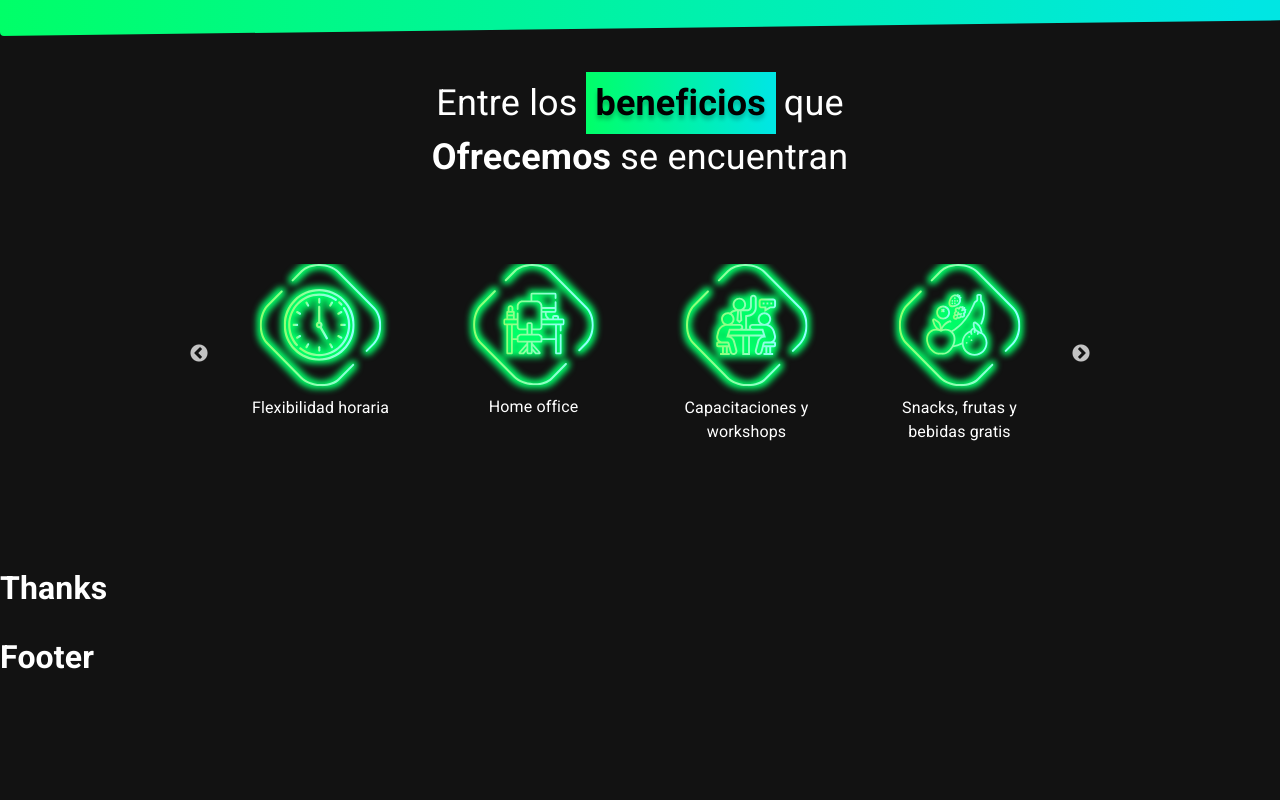
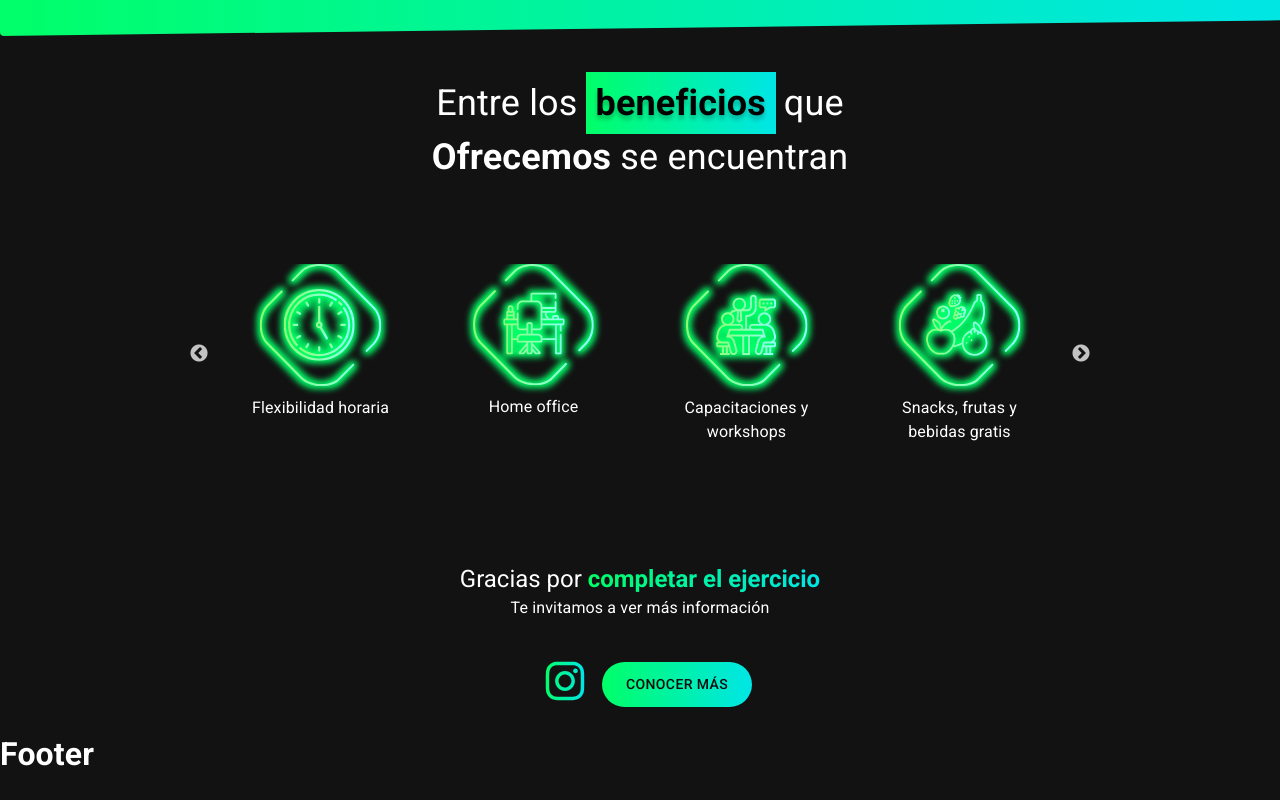
Before and after one commit to andresrubiot/mui-landing-page, a React (Create React App) app: page / in a window 1280 px wide. Shown: the part 945-1745 px from the top of the page. Before the commit the page ends 1648 px from the top, so only its background shows below. Built offline with nearby package versions, Linux system fonts and the light colour scheme.

Commit message:
Thanks section

```diff
--- a/src/App.css
+++ b/src/App.css
@@ -1,5 +1,9 @@
 @import "~slick-carousel/slick/slick.css";
 @import "~slick-carousel/slick/slick-theme.css";
+
+a {
+  text-decoration: none;
+}
 
 .active {
   color: #FFF;
@@ -7,6 +11,20 @@
   border-bottom: 2px solid transparent;
   border-image: linear-gradient(0.2turn, rgba(0, 230, 227, .1), rgba(0, 230, 227, .5), rgba(0, 255, 104, .5), rgba(0, 255, 104, .1));
   border-image-slice: 1;
+}
+
+.txt-gradient {
+  background: linear-gradient(270deg, #00E6E3 2.73%, #00FF68 100%);
+    -webkit-background-clip: text;
+    -webkit-text-fill-color: transparent;
+    background-clip: text;
+}
+
+.btn-gradient {
+  background-image: linear-gradient(270deg, #00E6E3 2.73%, #00FF68 100%);
+  border-radius: 30px !important;
+  color: #0E0E0E !important;
+  padding: 10px 24px !important;
 }
 
 .h-100 {
--- /dev/null
+++ b/src/components/InstagramIcon.jsx
@@ -0,0 +1,17 @@
+import React from 'react'
+
+const icon = 'instagram-icon.svg';
+
+function InstagramIcon() {
+
+    return (
+        <a
+            href="https://www.instagram.com/waconomads/"
+            target="_blank"
+            rel="noopener noreferrer">
+            <img src={icon} alt="Instagram WACO" className='mr-auto' />
+        </a>
+    )
+}
+
+export default InstagramIcon
--- a/src/components/Thanks.jsx
+++ b/src/components/Thanks.jsx
@@ -1,9 +1,53 @@
 import React from "react";
+import Container from "@mui/material/Container";
+import Grid from "@mui/material/Grid";
+import Typography from "@mui/material/Typography";
+import InstagramIcon from "./InstagramIcon";
+import Button from '@mui/material/Button';
+import { Box, styled } from '@mui/material';
 
-function Thanks() {
+const StyledButton = styled(Button)({
+    background: 'linear-gradient(270deg, #00E6E3 2.73 %, #00FF68 100 %)',
+    borderRadius: '30'
+});
+
+function Benefits() {
     return (
-        <h1>Thanks</h1>
+        <Container maxWidth='md'>
+            <Grid container textAlign='center' my={5}>
+                <Grid item xs={12}>
+                    <Typography variant="h5" component="h5" fontSize={36}>
+                        Gracias por <b className="txt-gradient">completar el ejercicio</b>
+                    </Typography>
+
+                    <Typography variant="p" component="p">
+                        Te invitamos a ver más información
+                    </Typography>
+
+                </Grid>
+            </Grid>
+
+            <Box
+                display="flex"
+                justifyContent="center"
+                alignItems="center"
+            >
+                <Box mx={2}>
+                    <InstagramIcon/>
+                </Box>
+
+                <a
+                    href="https://wacoservices.com/"
+                    target="_blank"
+                    rel="noopener noreferrer"
+                    underline='none'>
+                    <Button className="btn-gradient">
+                        Conocer más
+                    </Button>
+                </a>
+            </Box>
+        </Container>
     )
 }
 
-export default Thanks;
+export default Benefits;
```
Also changed, not shown: public/instagram-icon.svg (added).
